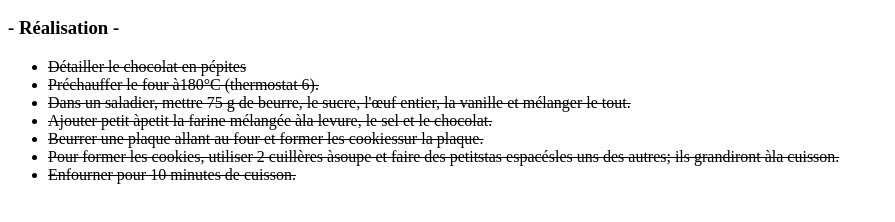
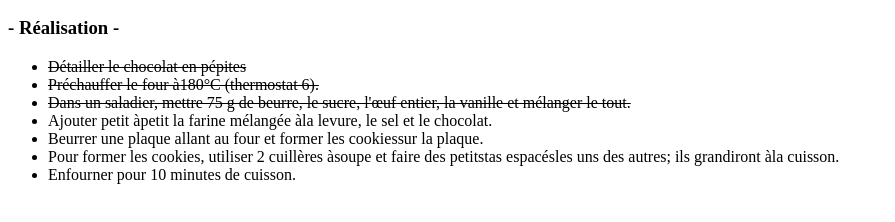
Before and after one commit to charlyol/recetteCookie, a plain HTML site: page pageOne.html in a window 1280 px wide. Shown: the part 110-332 px from the top of the page, without its empty margins (0-895 px from the left). Drawn offline with Linux system fonts and the light colour scheme.

Commit message:
thirdCommit

```diff
--- a/pageOne.html
+++ b/pageOne.html
@@ -21,10 +21,10 @@
                 <strike>Détailler le chocolat en pépites</strike>
             </li>
             <li>
-                <strike>Préchauffer le four à180°C (thermostat 6).
+                <strike>Préchauffer le four à180°C (thermostat 6).</strike>
             </li>
             <li>
-                Dans un saladier, mettre 75 g de beurre, le sucre, l'œuf entier, la vanille et mélanger le tout.
+                <strike>Dans un saladier, mettre 75 g de beurre, le sucre, l'œuf entier, la vanille et mélanger le tout.</strike>
             </li>
             <li>
                 Ajouter petit àpetit la farine mélangée àla levure, le sel et le chocolat.
```
